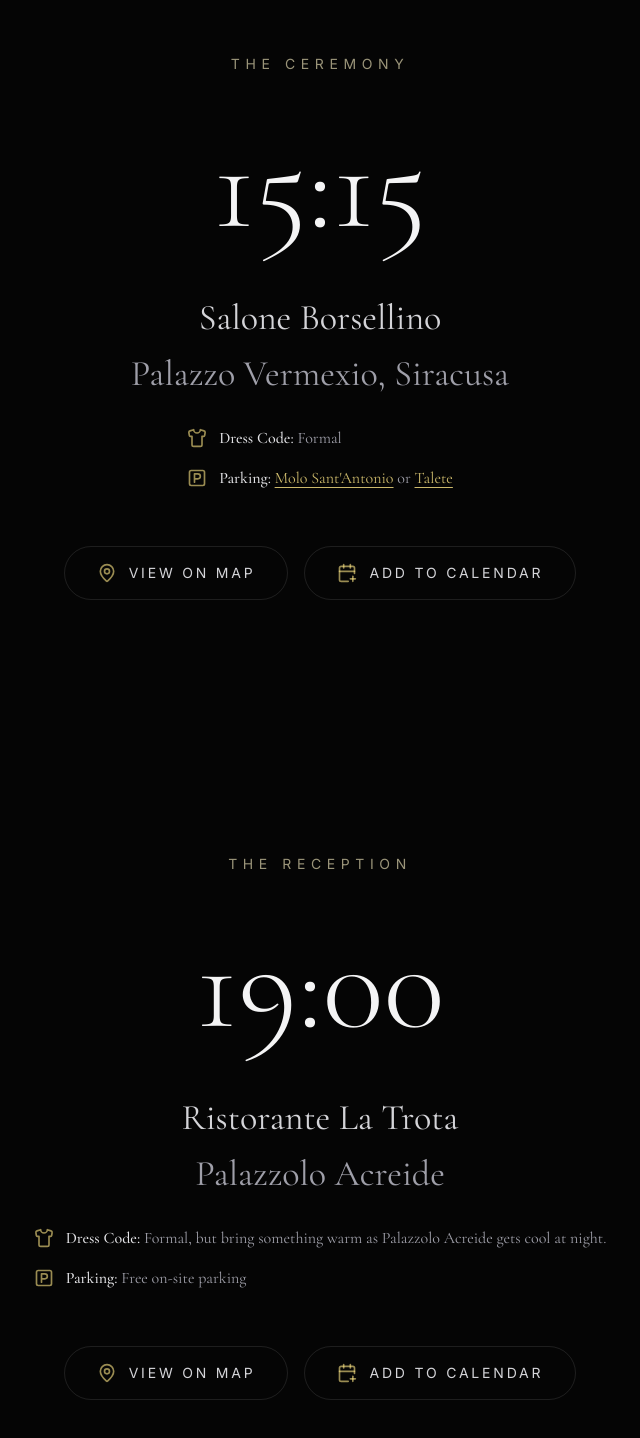
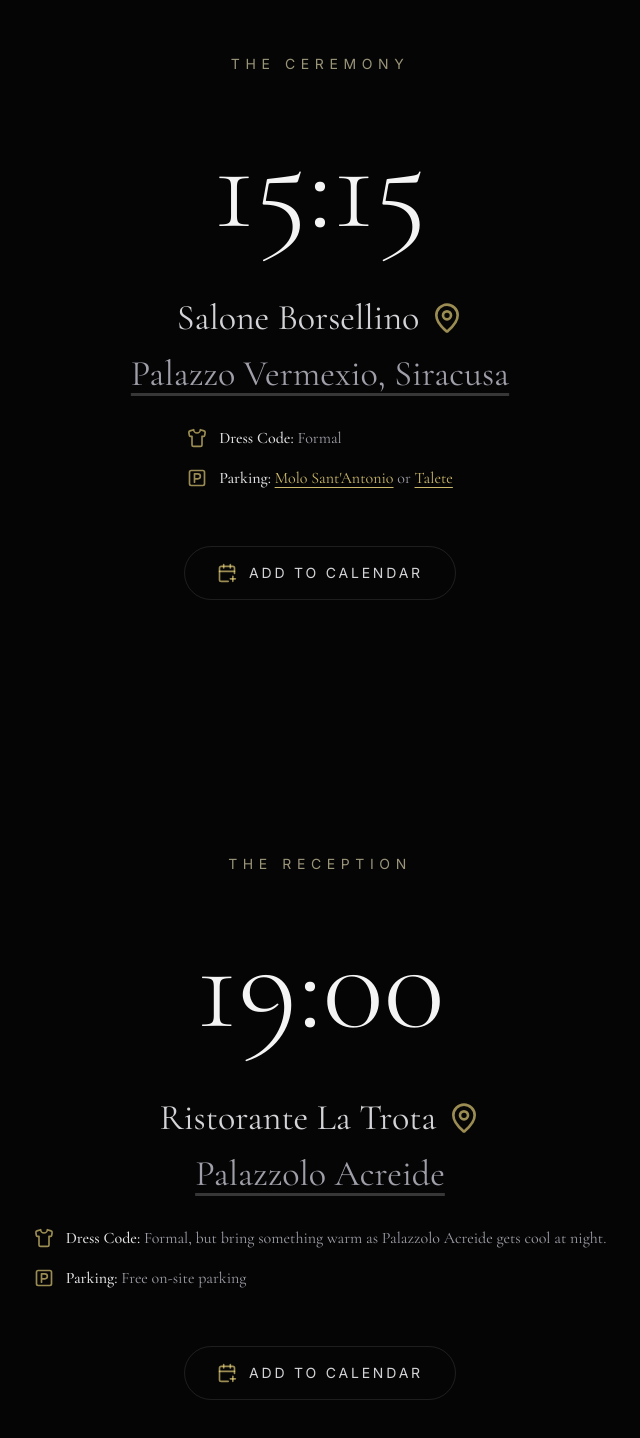
Before and after one commit to fedeciao16/wedding, a React (Vite) app: page / in a window 1280 px wide. Shown: the part 873-2311 px from the top of the page, without its empty margins (320-960 px from the left). Built offline with nearby package versions, Linux system fonts and the light colour scheme.

Commit message:
feat: Add Google Maps link to ceremony location
Adds a clickable Google Maps link to the ceremony location details. This allows users to easily navigate to Palazzo Vermexio, Siracusa. Includes a map pin icon for better visual indication.

```diff
--- a/src/App.tsx
+++ b/src/App.tsx
@@ -373,10 +373,18 @@
             <div className="text-6xl sm:text-8xl md:text-9xl font-serif font-light mb-8 sm:mb-12 text-zinc-100">
               15:15
             </div>
-            <div className="flex flex-col items-center justify-center gap-2 sm:gap-4 text-2xl sm:text-3xl md:text-4xl font-serif text-zinc-300 mb-6 sm:mb-8">
-              <span>Salone Borsellino</span>
-              <span className="text-zinc-400">Palazzo Vermexio, Siracusa</span>
-            </div>
+            <a
+              href="https://maps.app.goo.gl/FM1xH1HefZ9yHUss7"
+              target="_blank"
+              rel="noopener noreferrer"
+              className="group flex flex-col items-center justify-center gap-2 sm:gap-4 text-2xl sm:text-3xl md:text-4xl font-serif text-zinc-300 mb-6 sm:mb-8 hover:text-amber-200/80 transition-colors"
+            >
+              <span className="flex items-center gap-3">
+                Salone Borsellino
+                <MapPin className="w-6 h-6 sm:w-8 sm:h-8 text-amber-200/60 group-hover:text-amber-200/80 transition-colors" />
+              </span>
+              <span className="text-zinc-400 group-hover:text-amber-200/60 transition-colors underline underline-offset-8 decoration-white/20 group-hover:decoration-amber-200/40">Palazzo Vermexio, Siracusa</span>
+            </a>
 
             <div className="flex flex-col gap-4 mb-10 sm:mb-14 text-zinc-400 text-sm sm:text-base font-serif w-fit mx-auto text-left">
               <div className="flex items-start gap-3">
@@ -395,15 +403,6 @@
             </div>
 
             <div className="flex flex-col sm:flex-row gap-4 justify-center items-center">
-              <a
-                href="https://maps.app.goo.gl/FM1xH1HefZ9yHUss7"
-                target="_blank"
-                rel="noopener noreferrer"
-                className="inline-flex items-center gap-3 px-6 sm:px-8 py-3 sm:py-4 border border-white/10 rounded-full hover:bg-white/5 hover:border-white/20 transition-all duration-300 text-xs sm:text-sm uppercase tracking-[0.2em] text-zinc-300 w-full sm:w-auto justify-center"
-              >
-                <MapPin className="w-4 h-4 sm:w-5 sm:h-5 text-amber-200/60" />
-                {t.ceremony.map}
-              </a>
               <button
                 onClick={() => downloadICS('ceremony')}
                 className="inline-flex items-center gap-3 px-6 sm:px-8 py-3 sm:py-4 border border-white/10 rounded-full hover:bg-white/5 hover:border-white/20 transition-all duration-300 text-xs sm:text-sm uppercase tracking-[0.2em] text-zinc-300 w-full sm:w-auto justify-center"
@@ -430,10 +429,18 @@
             <div className="text-6xl sm:text-8xl md:text-9xl font-serif font-light mb-8 sm:mb-12 text-zinc-100">
               19:00
             </div>
-            <div className="flex flex-col items-center justify-center gap-2 sm:gap-4 text-2xl sm:text-3xl md:text-4xl font-serif text-zinc-300 mb-6 sm:mb-8">
-              <span>Ristorante La Trota</span>
-              <span className="text-zinc-400">Palazzolo Acreide</span>
-            </div>
+            <a
+              href="https://maps.app.goo.gl/szDuGBAqywC3kCAe9"
+              target="_blank"
+              rel="noopener noreferrer"
+              className="group flex flex-col items-center justify-center gap-2 sm:gap-4 text-2xl sm:text-3xl md:text-4xl font-serif text-zinc-300 mb-6 sm:mb-8 hover:text-amber-200/80 transition-colors"
+            >
+              <span className="flex items-center gap-3">
+                Ristorante La Trota
+                <MapPin className="w-6 h-6 sm:w-8 sm:h-8 text-amber-200/60 group-hover:text-amber-200/80 transition-colors" />
+              </span>
+              <span className="text-zinc-400 group-hover:text-amber-200/60 transition-colors underline underline-offset-8 decoration-white/20 group-hover:decoration-amber-200/40">Palazzolo Acreide</span>
+            </a>
 
             <div className="flex flex-col gap-4 mb-10 sm:mb-14 text-zinc-400 text-sm sm:text-base font-serif w-fit mx-auto text-left">
               <div className="flex items-start gap-3">
@@ -447,15 +454,6 @@
             </div>
 
             <div className="flex flex-col sm:flex-row gap-4 justify-center items-center">
-              <a
-                href="https://maps.app.goo.gl/szDuGBAqywC3kCAe9"
-                target="_blank"
-                rel="noopener noreferrer"
-                className="inline-flex items-center gap-3 px-6 sm:px-8 py-3 sm:py-4 border border-white/10 rounded-full hover:bg-white/5 hover:border-white/20 transition-all duration-300 text-xs sm:text-sm uppercase tracking-[0.2em] text-zinc-300 w-full sm:w-auto justify-center"
-              >
-                <MapPin className="w-4 h-4 sm:w-5 sm:h-5 text-amber-200/60" />
-                {t.reception.map}
-              </a>
               <button
                 onClick={() => downloadICS('reception')}
                 className="inline-flex items-center gap-3 px-6 sm:px-8 py-3 sm:py-4 border border-white/10 rounded-full hover:bg-white/5 hover:border-white/20 transition-all duration-300 text-xs sm:text-sm uppercase tracking-[0.2em] text-zinc-300 w-full sm:w-auto justify-center"
```
